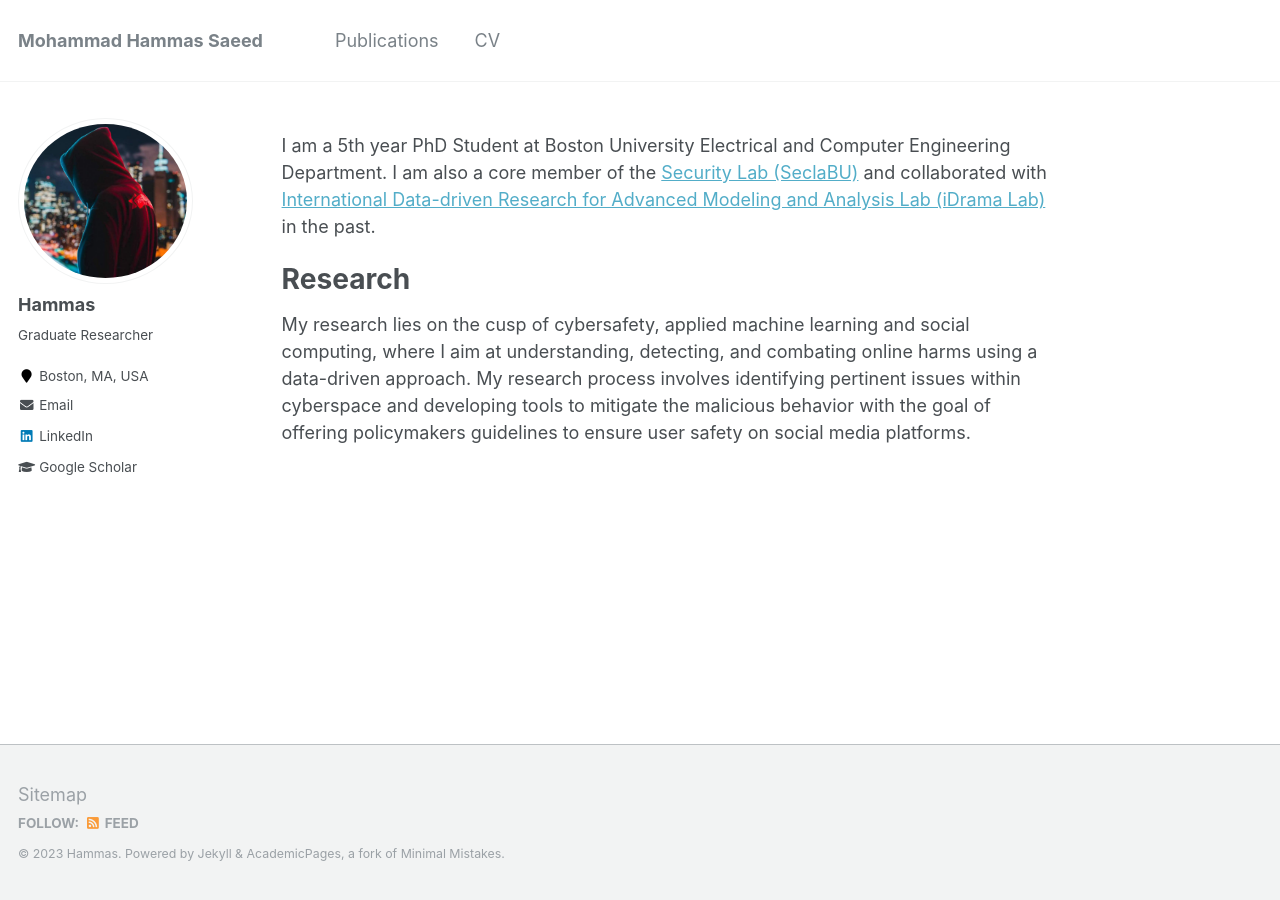
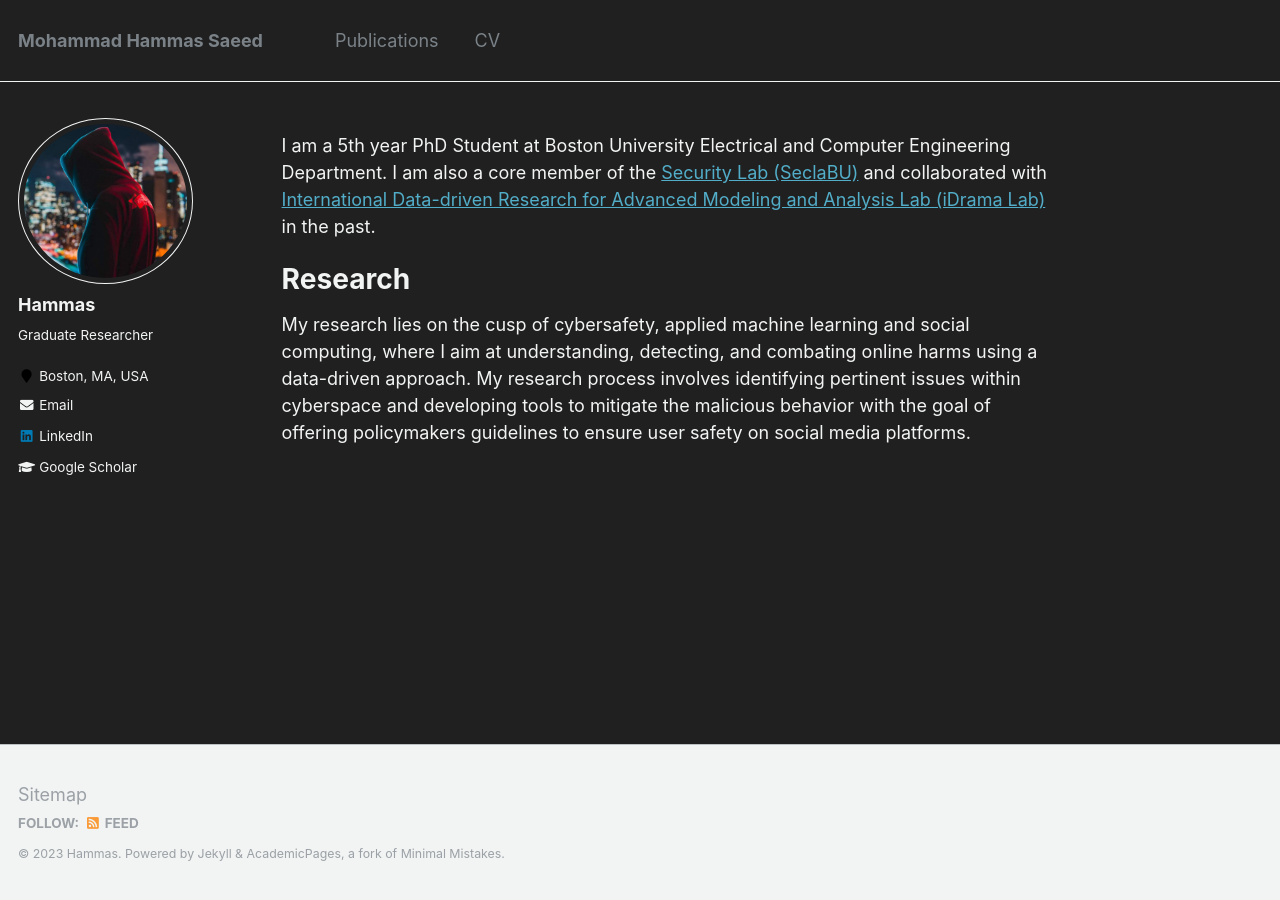
Before and after one commit to mhammas/mhammas.github.io, a Jekyll site: the page built from _pages/about.md, in a window 1280 px wide. Built offline with Jekyll 4.4.1, drawn with Linux system fonts in a browser that asks for light colours.

Commit message:
toggled theme

```diff
--- a/_sass/_variables.scss
+++ b/_sass/_variables.scss
@@ -54,10 +54,10 @@ $light-gray                 : mix(#fff, $gray, 50%);
 $lighter-gray               : mix(#fff, $gray, 90%);
 
 $body-color                 : #fff;
-$background-color           : #fff;
+$background-color           : #202020;
 $code-background-color      : #fafafa;
 $code-background-color-dark : $light-gray;
-$text-color                 : $dark-gray;
+$text-color                 : $lighter-gray;
 $border-color               : $lighter-gray;
 
 $primary-color              : #7a8288;
```
Also changed, not shown: 2 other files.
